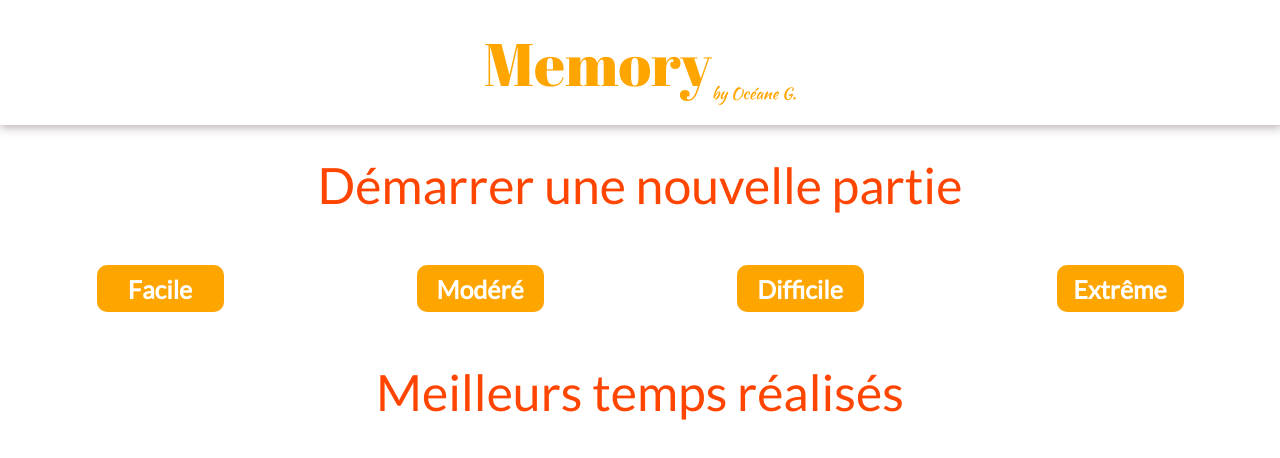
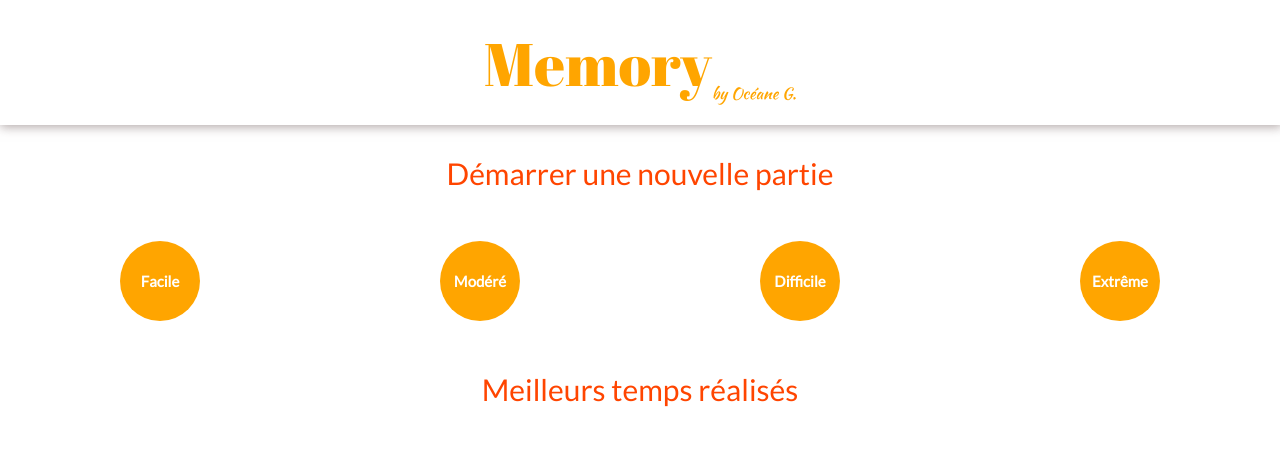
Before and after one commit to guyotoceane1/memory, a website: page FRONT/index.html in a window 1280 px wide. Drawn offline with nearby package versions, Linux system fonts and the light colour scheme.

Commit message:
update style accueil

```diff
--- a/FRONT/sass/template/accueil.scss
+++ b/FRONT/sass/template/accueil.scss
@@ -5,7 +5,7 @@
 .titre{
     text-align: center;
     font-weight: normal;
-    font-size: 50px;
+    font-size: 30px;
     color: orangered;
     margin-top: 30px;
 }
@@ -24,14 +24,14 @@
             font-weight: bold;
             text-decoration: none;
             margin-bottom: 20px;
-            border-radius: 10px;
+            border-radius: 50%;
             div{
-                width: 127px;
-                height: 47px;
+                width: 80px;
+                height: 80px;
                 display: flex;
                 align-items: center;
                 justify-content: center;
-                font-size: 25px;
+                font-size: 15px;
             }
 
             &:hover{
```
Also changed, not shown: FRONT/css/style.css.
